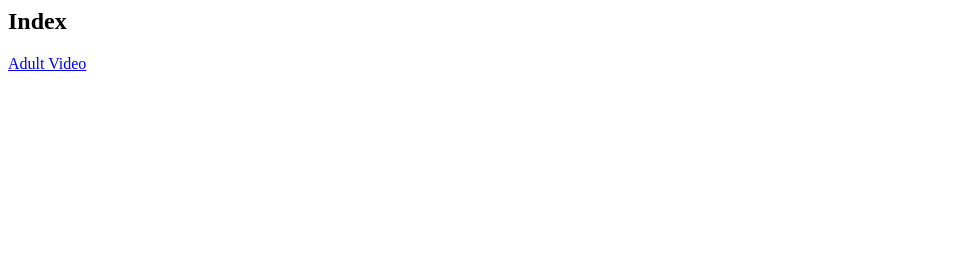
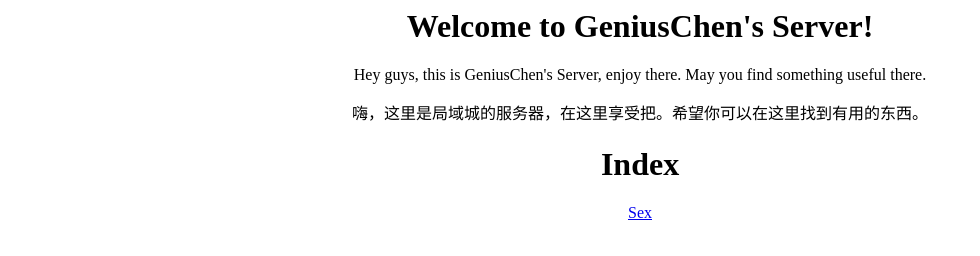
Before and after one commit to FengodChen/Server, a plain HTML site: page ServerRoot/index.html in a window 1280 px wide. Shown: the whole page, without its empty margins (0-980 px from the left). Drawn offline with Linux system fonts and the light colour scheme.

Commit message:
change style

```diff
--- a/ServerRoot/index.html
+++ b/ServerRoot/index.html
@@ -1,12 +1,31 @@
 <html>
   <head>
     <meta charset="UTF-8">
-    <title>LiaoChen Server Index</title>
+    <style type="text/css">
+      div.welcome {
+        text-align: center;
+      }
+      div.index {
+        text-align: center;
+      }
+    </style>
+    <title>GeniusChen Server</title>
   </head>
   <body>
-    <h2>Index</h2>
-    <p>
-      <a href="./AdultVideo">Adult Video</a>
-    </p>
+    <div class="welcome">
+      <h1>Welcome to GeniusChen's Server!</h1>
+      <p>
+        Hey guys, this is GeniusChen's Server, enjoy there. May you find something useful there.
+      </p>
+      <p>
+        嗨，这里是局域城的服务器，在这里享受把。希望你可以在这里找到有用的东西。
+      </p>
+    </div>
+    <div class="index">
+      <h1>Index</h1>
+      <p>
+        <a href="./Sex">Sex</a>
+      </p>
+    </div>
   </body>
 </html>
```
Also changed, not shown: ServerRoot/AdultVideo/index.html (deleted, +0 -27 lines), ServerRoot/Sex/index.html (added, +45 -0 lines), 3 other files.
